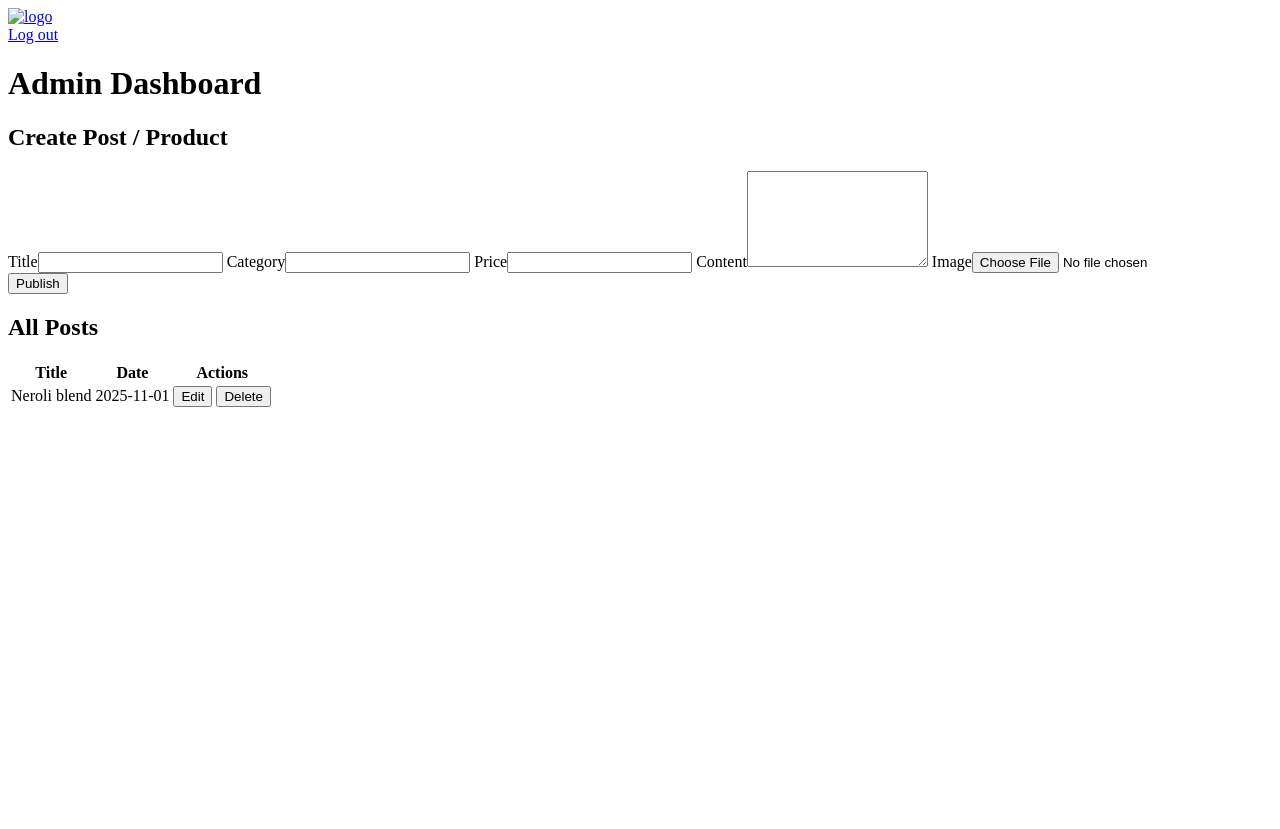
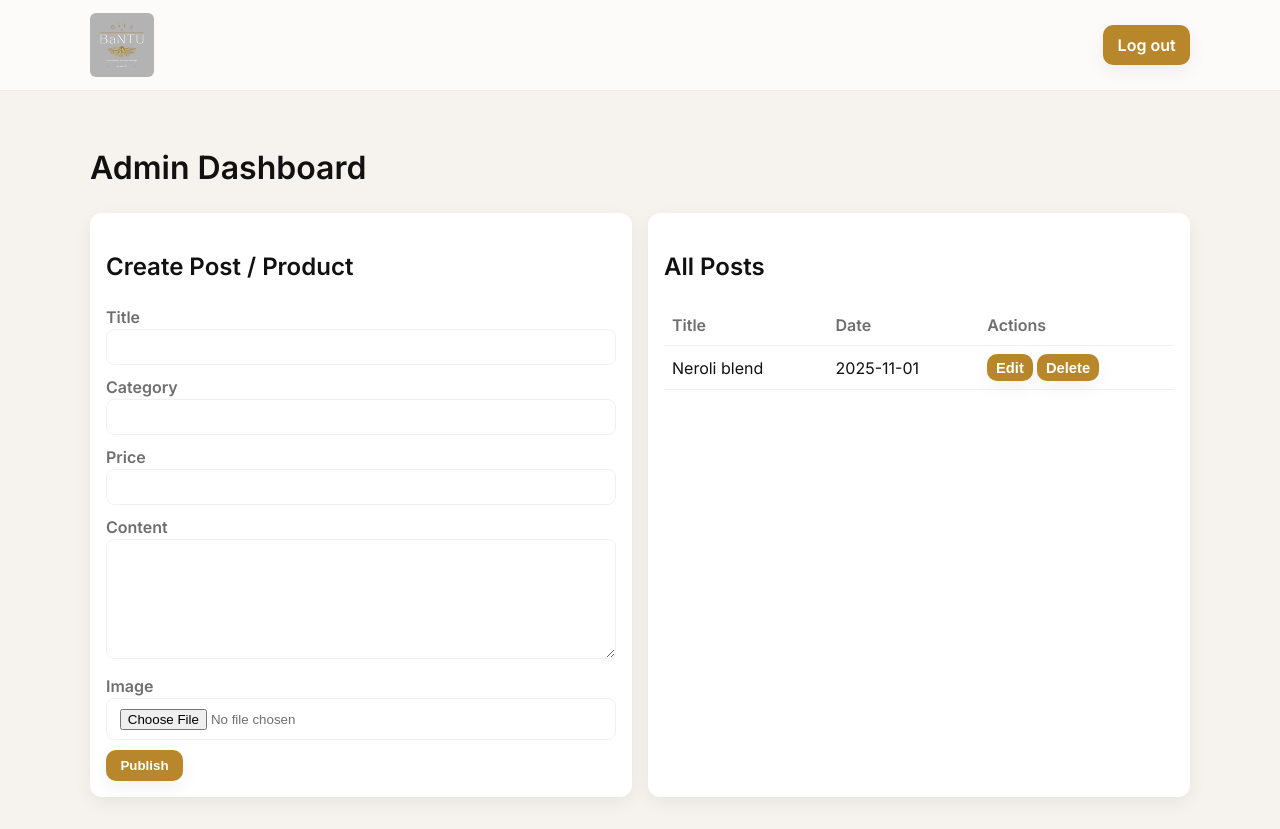
Before and after one commit to Wolfie2510/Tusa-Blog, a plain HTML site: page websiteT/admin.html in a window 1280 px wide. Before the commit the page ends 800 px from the top, so only its background shows below. Drawn offline with Linux system fonts and the light colour scheme.

Commit message:
Update admin page title and logo source

```diff
--- a/websiteT/admin.html
+++ b/websiteT/admin.html
@@ -3,14 +3,14 @@
 <head>
   <meta charset="utf-8" />
   <meta name="viewport" content="width=device-width,initial-scale=1" />
-  <title>Admin — Oils of BaNTU</title>
+  <title>Admin — Oils of Bantu</title>
   <link href="https://fonts.googleapis.com/css2?family=Inter:wght@300;400;600&family=Playfair+Display:wght@400;700&display=swap" rel="stylesheet">
-  <link rel="stylesheet" href="styles.css" />
+  <link rel="stylesheet" href="style.css" />
 </head>
 <body>
   <header class="site-header">
     <div class="container header-inner">
-      <a class="brand" href="index.html"><img src="assets/images/logo.png" class="logo" alt="logo"></a>
+      <a class="brand" href="index.html"><img src="/image/WhatsApp Image 2025-11-05 at 17.46.17_436fec46.jpg" class="logo" alt="logo"></a>
       <div class="header-actions"><a class="btn" href="#">Log out</a></div>
     </div>
   </header>
```
